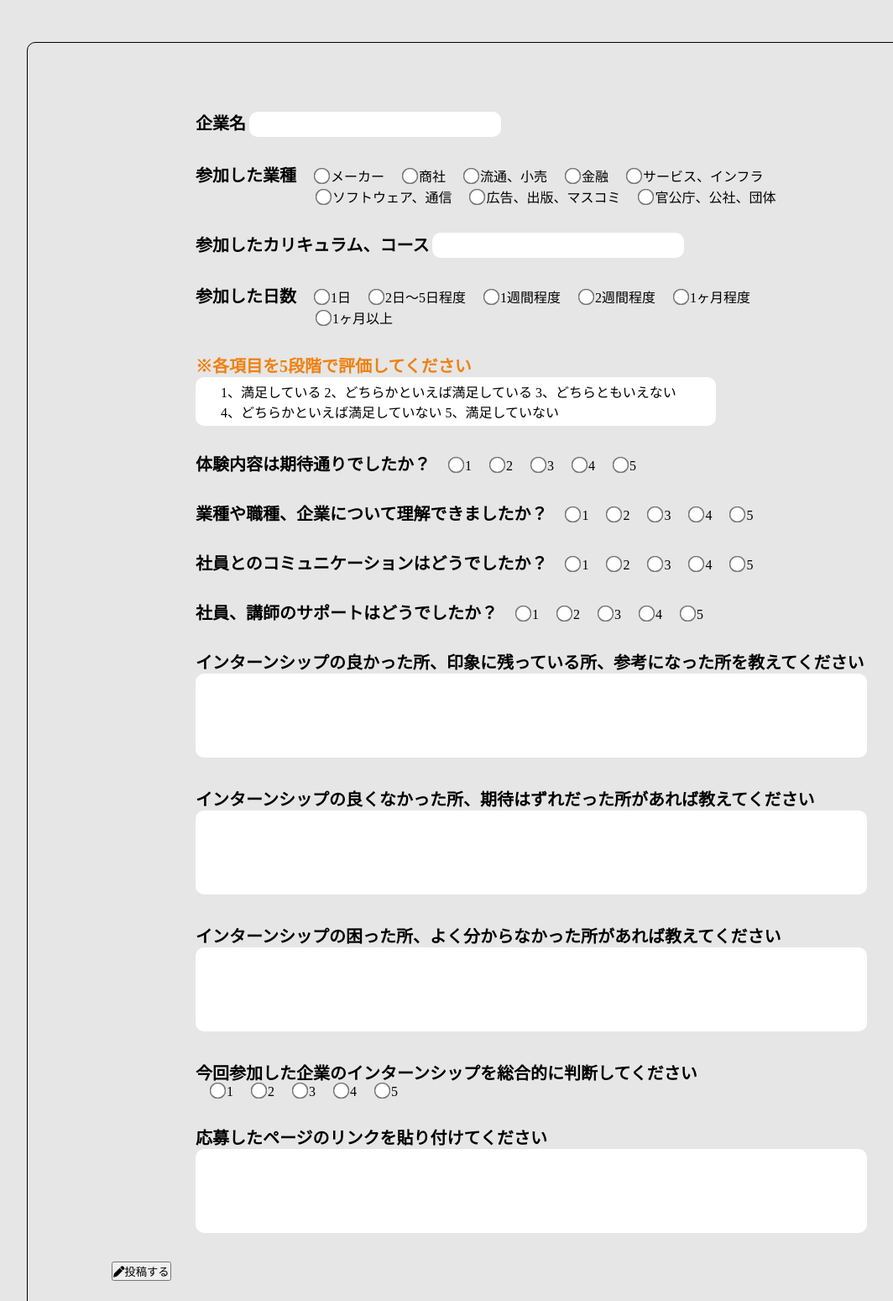
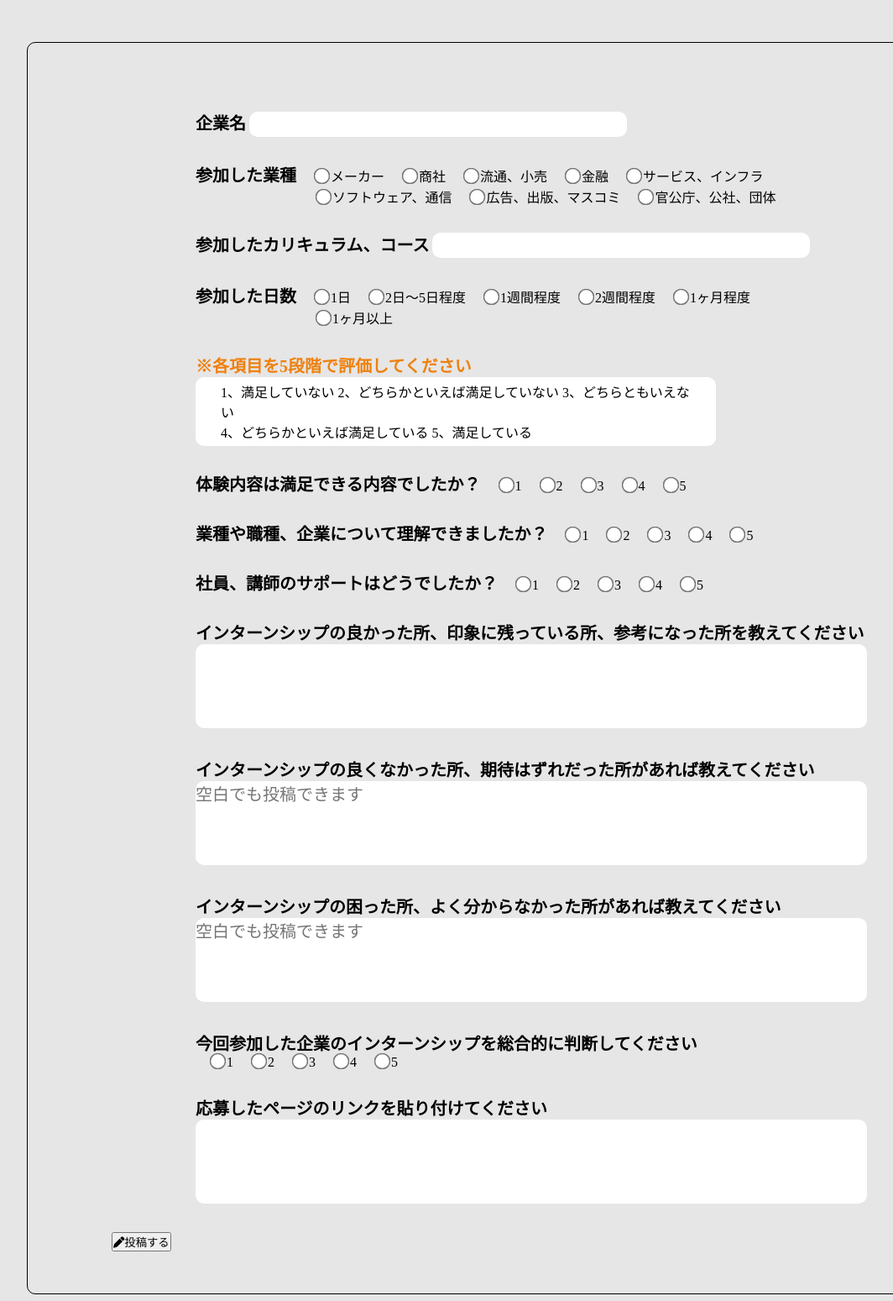
Before and after one commit to HaYat3X/keiziban, a PHP site: page /Service-index/post.php in a window 1280 px wide; the page is wider, and only the part inside the window is pictured. Shown: the part 120-1669 px from the top of that part at 84% size, without its empty margins (67-1131 px from the left). Run offline with PHP 8.4, Linux system fonts and the light colour scheme; the visitor is signed in with stand-in values (Sample User, id 1); some libraries are stand-ins or nearby versions; some web fonts are replaced.

Commit message:
3rd commit

```diff
--- a/Css/post.css
+++ b/Css/post.css
@@ -87,7 +87,7 @@ body {
 }
 
 .content .user-box input {
-    width: 300px;
+    width: 450px;
     height: 30px;
     border: none;
     border-radius: 10px;
--- a/Css/service-home.css
+++ b/Css/service-home.css
@@ -133,7 +133,7 @@
  }
 
  .window .user-box input {
-     width: 300px;
+     width: 1500px;
      height: 30px;
      border: none;
      border-radius: 10px;
--- /dev/null
+++ b/Delete-Service-index/delete.php
@@ -0,0 +1 @@
+<?php
--- a/Profile-index/profile_do.php
+++ b/Profile-index/profile_do.php
@@ -52,5 +52,6 @@ if ($_SERVER['REQUEST_METHOD'] === 'POST') {
         die($db->error);
     }
 
-    header('Location: ../Home-index/home.php');
+    // header('Location: ../Home-index/home.php');
+    header('Location: ../Home-index/myprofile.php?id=' . $id);
 }
--- a/Service-index/post.php
+++ b/Service-index/post.php
@@ -16,10 +16,51 @@ if (isset($_SESSION['id'])) {
     exit();
 }
 
+// functionの呼びだし
+$db = dbconnection();
+
+if ($_SERVER['REQUEST_METHOD'] === 'POST') {
+    $message = filter_input(INPUT_POST, 'message', FILTER_SANITIZE_STRING);
+    $field = filter_input(INPUT_POST, 'field', FILTER_SANITIZE_STRING);
+    $course = filter_input(INPUT_POST, 'course', FILTER_SANITIZE_STRING);
+
+    $day = filter_input(INPUT_POST, 'day', FILTER_SANITIZE_STRING);
+
+
+    $Expectation = filter_input(INPUT_POST, 'Expectation', FILTER_SANITIZE_STRING);
+
+    $Understanding = filter_input(INPUT_POST, 'Understanding', FILTER_SANITIZE_STRING);
+
+    $Communication = filter_input(INPUT_POST, 'Communication', FILTER_SANITIZE_STRING);
+    $good = filter_input(INPUT_POST, 'good', FILTER_SANITIZE_STRING);
+    $bad = filter_input(INPUT_POST, 'bad', FILTER_SANITIZE_STRING);
+
+    $trouble = filter_input(INPUT_POST, 'trouble', FILTER_SANITIZE_STRING);
+    $Comprehensive = filter_input(INPUT_POST, 'Comprehensive', FILTER_SANITIZE_STRING);
+
+    $link = filter_input(INPUT_POST, 'link', FILTER_SANITIZE_STRING);
+
+
+
+
+    $stmt = $db->prepare('INSERT INTO keizi (message, field, course, days, Expectation, Understanding, Communication, good, bad, trouble, Comprehensive,
+    link, member_id) VALUES (?, ?, ?, ?, ?, ?, ?, ?, ?, ?, ?, ?, ?)');
+    if (!$stmt) {
+        die($db->error);
+    }
+
+    $stmt->bind_param('ssssssssssssi', $message, $field, $course, $day, $Expectation, $Understanding, $Communication, $good, $bad, $trouble, $Comprehensive, $link, $id);
+    $success = $stmt->execute();
+    if (!$success) {
+        die($db->error);
+    }
+
+    // データベースの重複登録を防ぐ　POSTの内容を消す
+    header('Location: home.php');
+}
 //---------------------------------------------------------------------------------------------------------------------------
 
-// functionの呼びだし
-$db = dbconnection();
+
 ?>
 
 <!DOCTYPE html>
@@ -74,69 +115,70 @@ $db = dbconnection();
 
             </div>
 
-
             <div class="user-box">
                 <label>参加したカリキュラム、コース</label>
                 <input type="text" name="course" required>
             </div>
 
+
+
             <div class="user-check">
                 <label>参加した日数</label>
-                <input type="radio" name="field" required value="1日"> 1日
-                <input type="radio" name="field" value="2日〜5日程度"> 2日〜5日程度
-                <input type="radio" name="field" value="1週間程度"> 1週間程度
-                <input type="radio" name="field" value="2週間程度"> 2週間程度
-                <input type="radio" name="field" value="1ヶ月程度"> 1ヶ月程度
-                <input class="tag" type="radio" name="field" value="1ヶ月以上"> 1ヶ月以上
+                <input type="radio" name="day" required value="1日"> 1日
+                <input type="radio" name="day" value="2日〜5日程度"> 2日〜5日程度
+                <input type="radio" name="day" value="1週間程度"> 1週間程度
+                <input type="radio" name="day" value="2週間程度"> 2週間程度
+                <input type="radio" name="day" value="1ヶ月程度"> 1ヶ月程度
+                <input class="tag" type="radio" name="day" value="1ヶ月以上"> 1ヶ月以上
             </div>
 
             <div class="user-check">
                 <label class="only">※各項目を5段階で評価してください</label>
                 <br>
                 <p>
-                    1、満足している
-                    2、どちらかといえば満足している
+                    1、満足していない
+                    2、どちらかといえば満足していない
                     3、どちらともいえない
                     <br>
-                    4、どちらかといえば満足していない
-                    5、満足していない
+                    4、どちらかといえば満足している
+                    5、満足している
                 </p>
             </div>
 
             <div class="user-check">
-                <label>体験内容は期待通りでしたか？</label>
-                <input type="radio" name="Expectation" required value="満足している"> 1
-                <input type="radio" name="Expectation" value="どちらかといえば満足している"> 2
+                <label>体験内容は満足できる内容でしたか？</label>
+                <input type="radio" name="Expectation" required value="満足していない"> 1
+                <input type="radio" name="Expectation" value="どちらかといえば満足していない"> 2
                 <input type="radio" name="Expectation" value="どちらともいえない"> 3
-                <input type="radio" name="Expectation" value="どちらかといえば満足していない"> 4
-                <input type="radio" name="Expectation" value="満足していない"> 5
+                <input type="radio" name="Expectation" value="どちらかといえば満足している"> 4
+                <input type="radio" name="Expectation" value="満足している"> 5
             </div>
 
             <div class="user-check">
                 <label>業種や職種、企業について理解できましたか？</label>
-                <input type="radio" name="Expectation" required value="満足している"> 1
-                <input type="radio" name="Expectation" value="どちらかといえば満足している"> 2
-                <input type="radio" name="Expectation" value="どちらともいえない"> 3
-                <input type="radio" name="Expectation" value="どちらかといえば満足していない"> 4
-                <input type="radio" name="Expectation" value="満足していない"> 5
+                <input type="radio" name="Understanding" required value="満足していない"> 1
+                <input type="radio" name="Understanding" value="どちらかといえば満足していない"> 2
+                <input type="radio" name="Understanding" value="どちらともいえない"> 3
+                <input type="radio" name="Understanding" value="どちらかといえば満足している"> 4
+                <input type="radio" name="Understanding" value="満足している"> 5
             </div>
 
-            <div class="user-check">
+            <!-- <div class="user-check">
                 <label>社員とのコミュニケーションはどうでしたか？</label>
                 <input type="radio" name="Communication" required value="満足している"> 1
                 <input type="radio" name="Communication" value="どちらかといえば満足している"> 2
                 <input type="radio" name="Communication" value="どちらともいえない"> 3
                 <input type="radio" name="Communication" value="どちらかといえば満足していない"> 4
                 <input type="radio" name="Communication" value="満足していない"> 5
-            </div>
+            </div> -->
 
             <div class="user-check">
                 <label>社員、講師のサポートはどうでしたか？</label>
-                <input type="radio" name="Communication" required value="満足している"> 1
-                <input type="radio" name="Communication" value="どちらかといえば満足している"> 2
+                <input type="radio" name="Communication" required value="満足していない"> 1
+                <input type="radio" name="Communication" value="どちらかといえば満足していない"> 2
                 <input type="radio" name="Communication" value="どちらともいえない"> 3
-                <input type="radio" name="Communication" value="どちらかといえば満足していない"> 4
-                <input type="radio" name="Communication" value="満足していない"> 5
+                <input type="radio" name="Communication" value="どちらかといえば満足している"> 4
+                <input type="radio" name="Communication" value="満足している"> 5
             </div>
 
             <div class="user-text">
@@ -146,27 +188,27 @@ $db = dbconnection();
 
             <div class="user-text">
                 <label>インターンシップの良くなかった所、期待はずれだった所があれば教えてください</label>
-                <textarea name="bad" required></textarea>
+                <textarea name="bad" placeholder="空白でも投稿できます"></textarea>
             </div>
 
             <div class="user-text">
                 <label>インターンシップの困った所、よく分からなかった所があれば教えてください</label>
-                <textarea name="trouble" required></textarea>
+                <textarea name="trouble" placeholder="空白でも投稿できます"></textarea>
             </div>
 
             <div class="user-check">
                 <label>今回参加した企業のインターンシップを総合的に判断してください</label>
                 <br>
-                <input type="radio" name="Communication" required value="満足している"> 1
-                <input type="radio" name="Communication" value="どちらかといえば満足している"> 2
-                <input type="radio" name="Communication" value="どちらともいえない"> 3
-                <input type="radio" name="Communication" value="どちらかといえば満足していない"> 4
-                <input type="radio" name="Communication" value="満足していない"> 5
+                <input type="radio" name="Comprehensive" required value="満足していない"> 1
+                <input type="radio" name="Comprehensive" value="どちらかといえば満足していない"> 2
+                <input type="radio" name="Comprehensive" value="どちらともいえない"> 3
+                <input type="radio" name="Comprehensive" value="どちらかといえば満足している"> 4
+                <input type="radio" name="Comprehensive" value="満足している"> 5
             </div>
 
             <div class="user-text">
                 <label>応募したページのリンクを貼り付けてください</label>
-                <textarea name="trouble" required></textarea>
+                <textarea required name="link"></textarea>
             </div>
 
 
```
Also changed, not shown: Service-index/home.php (+36 -41 lines), member_picture/20220723045548_ダウンロード.jpeg (added), member_picture/20220723050742_headway-5QgIuuBxKwM-unsplash.jpg (added), member_picture/20220723051050_thalia-tran-d1Wj9qU5C-o-unsplash.jpg (added), 1 other file.
